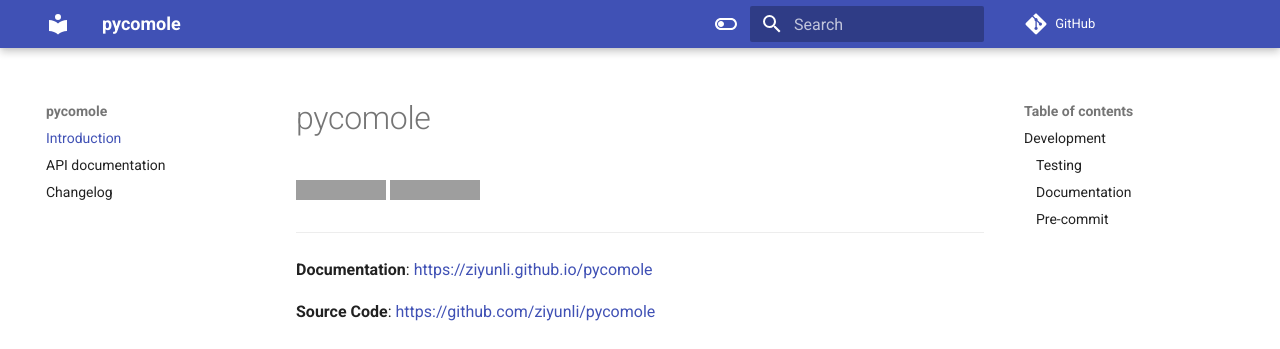
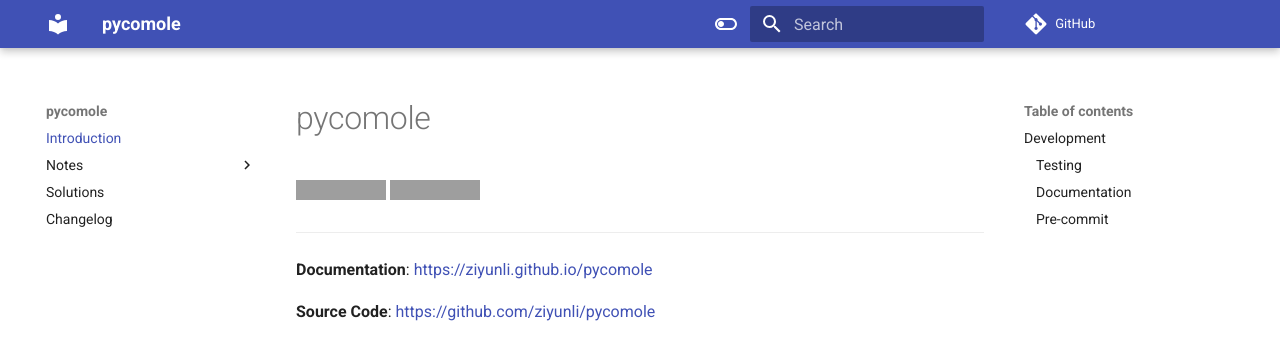
Before and after one commit to ziyunli/pycomole, an MkDocs documentation site: the page built from docs/index.md, in a window 1280 px wide. Shown: the top 349 px of the page. Built offline with MkDocs 1.6.1 and Material for MkDocs 9.7.7, drawn with Linux system fonts in a browser that asks for light colours; comment, search, counter and statistics services are not loaded; grey boxes are pictures that could not be loaded.

Commit message:
docs structure

```diff
--- a/docs/api_docs.md
+++ b/docs/solutions.md
@@ -1,4 +1,4 @@
-# API documentation
+# Solutions
 
 # Stanford CS 9
 
--- a/mkdocs.yml
+++ b/mkdocs.yml
@@ -17,8 +17,11 @@ theme:
 
 nav:
   - Introduction: 'index.md'
-  - api_docs.md
+  - Notes:
+    - "notes/strings.md"
+  - solutions.md
   - changelog.md
+
 
 markdown_extensions:
   - pymdownx.snippets:
```
Also changed, not shown: docs/notes/strings.md (added).
